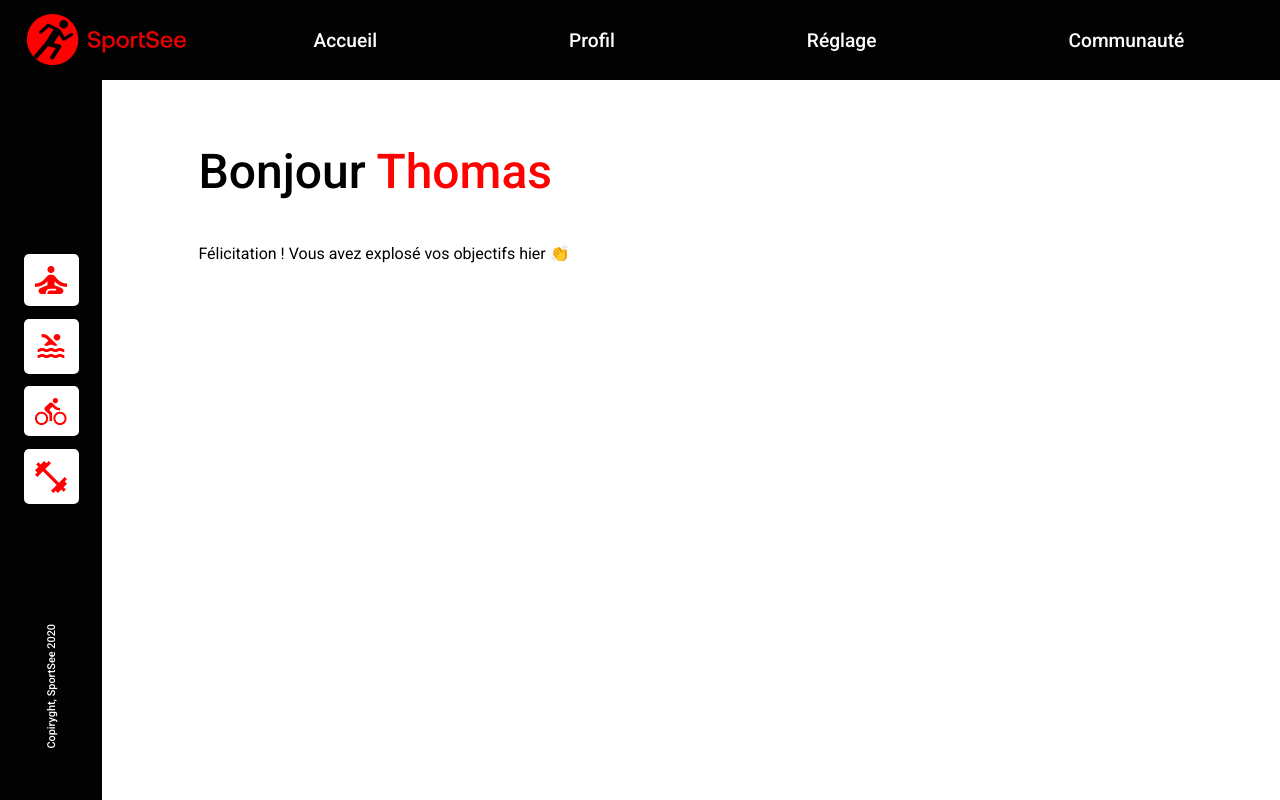
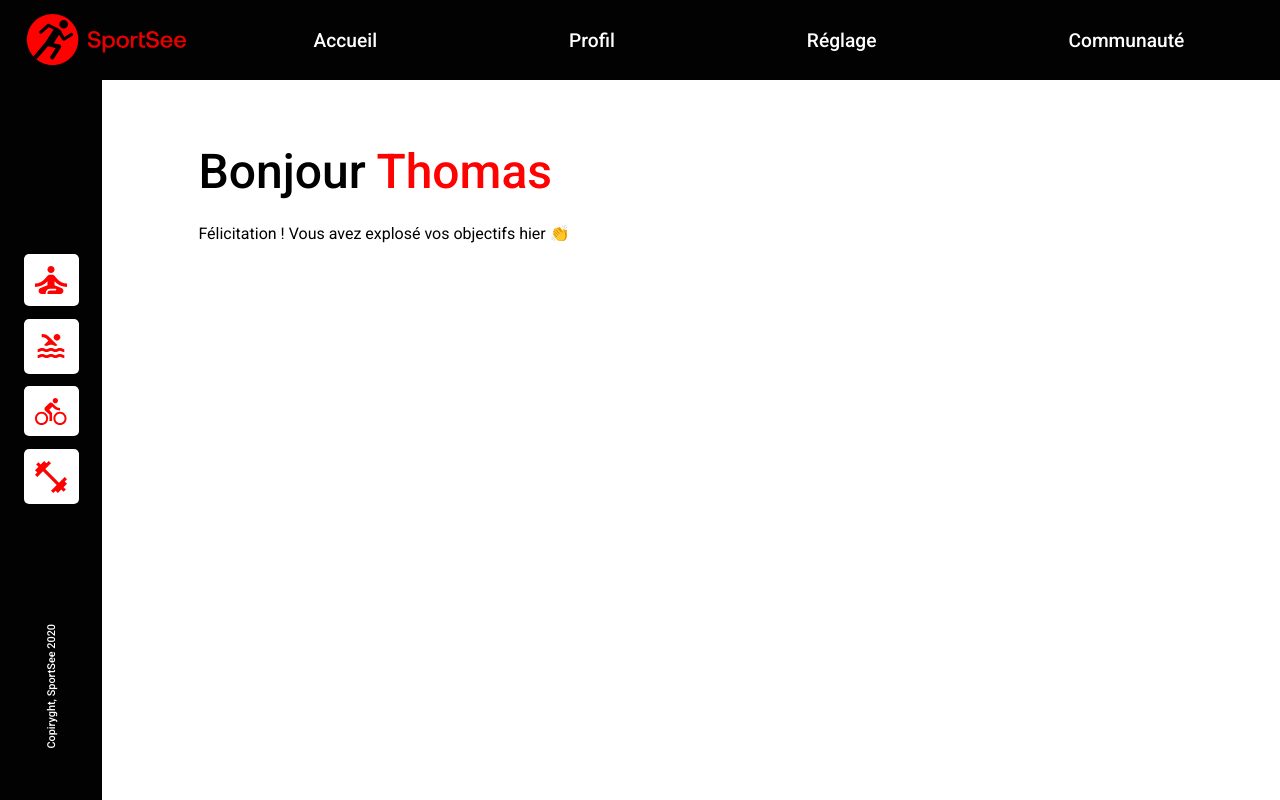
Before and after one commit to rMaloberti/RemiMaloberti_12_12022023, a React (Create React App) app: page / in a window 1280 px wide. Built offline with nearby package versions, Linux system fonts and the light colour scheme.

Commit message:
[dashboard] update header's style

```diff
--- a/src/style/components/Dashboard.css
+++ b/src/style/components/Dashboard.css
@@ -17,7 +17,7 @@
   /* Display */
   display: flex;
   flex-direction: column;
-  gap: 5.5vh;
+  gap: 3vh;
 }
 
 .dashboard__header__greetings {
```
